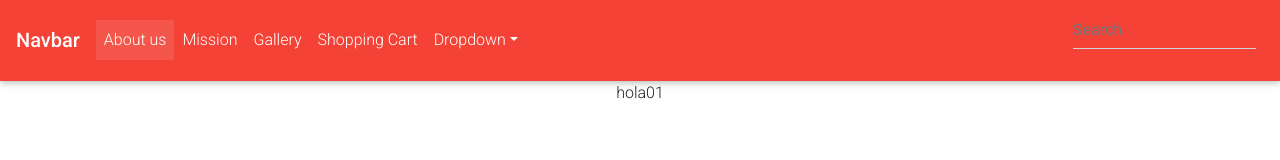
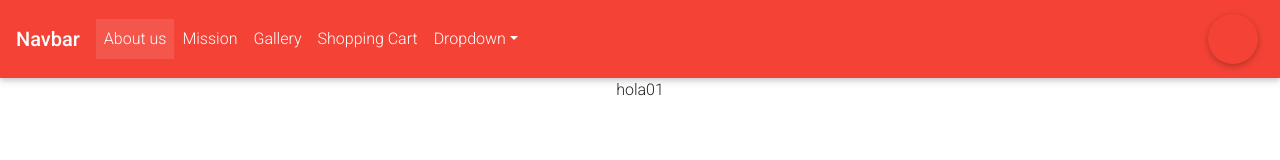
Before and after one commit to victorparamo/Final-Project-, a React (Create React App) app: page /workSpace/aboutUs in a window 1280 px wide. Shown: the top 160 px of the page. Built offline with nearby package versions, Linux system fonts and the light colour scheme.

Commit message:
Se agrega boton de Google

```diff
--- a/package.json
+++ b/package.json
@@ -8,7 +8,6 @@
     "font-awesome": "^4.7.0",
     "mdbreact": "^4.8.2",
     "react": "^16.6.0",
-    "react-bootstrap": "^0.32.4",
     "react-dom": "^16.6.0",
     "react-fontawesome": "^1.6.1",
     "react-google-login": "^3.2.1",
--- a/src/components/Login/Login.js
+++ b/src/components/Login/Login.js
@@ -7,7 +7,7 @@ import { GoogleLogin } from 'react-google-login';
 import { GoogleClientID } from '../../keys/Google_Keys';
 import loginActions from '../../redux/actions/Login_Actions';
 import { NavLink } from 'react-router-dom';
-import { Button } from 'react-bootstrap';
+import { Button } from 'mdbreact';;
 
 const Login = (props) =>{
     const { loginAuthorized, loginFailed } = props;
@@ -27,7 +27,7 @@ const Login = (props) =>{
                 />
                 <a>Login with google</a>
             </GoogleLogin>
-            <Button className="white my-3" bsSize="large"><NavLink className="text-dark" to="/workSpace">Go to page without Login... </NavLink></Button>
+            <Button color="cyan" outline><NavLink className="text-white" to="/workSpace">Go to page without Login... </NavLink></Button>
          </div>
     );
 };
--- /dev/null
+++ b/src/components/NavBar/NavBar.css
@@ -0,0 +1,13 @@
+.btn-circle {
+    width: 50px;
+    height: 50px;
+    text-align: center;
+    padding: 0px !important;
+    font-size: 12px;
+    line-height: 1.428571429;
+    border-radius: 50% !important;
+}
+
+#popover-positioned-bottom{
+    opacity: 1 !important;
+}
--- a/src/components/NavBar/NavBar.js
+++ b/src/components/NavBar/NavBar.js
@@ -1,7 +1,12 @@
 import React from 'react';
 import { connect } from 'react-redux';
 import { bindActionCreators } from 'redux';
-import { Navbar, NavbarBrand, NavbarNav, NavbarToggler, Collapse, NavItem, NavLink, Dropdown, DropdownToggle, DropdownMenu, DropdownItem } from 'mdbreact';
+import './NavBar.css'
+import { Navbar, NavbarBrand, NavbarNav, NavbarToggler,
+         NavItem, NavLink,
+         Collapse,
+         Dropdown, DropdownToggle, DropdownMenu, DropdownItem
+} from 'mdbreact';
 
 class NavBar extends React.Component {
     constructor(props) {
@@ -17,25 +22,33 @@ class NavBar extends React.Component {
             collapse: !this.state.collapse,
         });
     }
+
     render() {
+        const { isWideEnough,
+                collapse,
+        } = this.state;
+
+        const { item, LoginStatus } = this.props;
+
+        console.log("------>", LoginStatus);
         return (
             <Navbar color="red" dark expand="md" sticky="top">
                 <NavbarBrand href="/">
                     <strong>Navbar</strong>
                 </NavbarBrand>
-                { !this.state.isWideEnough && <NavbarToggler onClick = {() => this.onClick() } />}
-                <Collapse isOpen = { this.state.collapse } navbar>
+                { !isWideEnough && <NavbarToggler onClick = {() => this.onClick() } />}
+                <Collapse isOpen = { collapse } navbar>
                     <NavbarNav left>
-                        <NavItem active>
+                        <NavItem className={item === "aboutUs" ? "active" : ""}>
                             <NavLink to="aboutUs">About us</NavLink>
                         </NavItem>
-                        <NavItem>
+                        <NavItem className={item === "mission" ? "active" : ""}>
                             <NavLink to="mission">Mission</NavLink>
                         </NavItem>
-                        <NavItem>
+                        <NavItem className={item === "gallery" ? "active" : ""}>
                             <NavLink to="gallery">Gallery</NavLink>
                         </NavItem>
-                        <NavItem>
+                        <NavItem className={item === "shoppingCart" ? "active" : ""}>
                             <NavLink to="shoppingCart">Shopping Cart</NavLink>
                         </NavItem>
                         <NavItem>
@@ -52,9 +65,7 @@ class NavBar extends React.Component {
                     </NavbarNav>
                     <NavbarNav right>
                         <NavItem>
-                        <form className="form-inline md-form mt-0">
-                            <input className="form-control mr-sm-2 mb-0 text-white" type="text" placeholder="Search" aria-label="Search"/>
-                        </form>
+                         <button className="btn btn-circle"></button>
                         </NavItem>
                     </NavbarNav>
                 </Collapse>
@@ -63,11 +74,11 @@ class NavBar extends React.Component {
     }
 };
 
-// function mapStateToProps (state) {
-//     // const { gifts, } = state;
+function mapStateToProps (state) {
+    const { LoginStatus, } = state.login;
 
-//     // return { gifts, };
-// };
+    return { LoginStatus, };
+};
 
 // function mapDispatchToProps (dispatch) {
 //     const { loginAuthorized, loginFailed } = loginActions.creators;
@@ -75,4 +86,4 @@ class NavBar extends React.Component {
 //     return bindActionCreators({ loginAuthorized, loginFailed, }, dispatch);
 // };
 
-export default connect(null, null)(NavBar);
+export default connect(mapStateToProps, null)(NavBar);
--- a/src/components/WorkSpace/WorkSpace.js
+++ b/src/components/WorkSpace/WorkSpace.js
@@ -4,11 +4,13 @@ import { bindActionCreators } from 'redux';
 import NavBar from '../NavBar';
 import { Route, Redirect, Switch, } from 'react-router-dom';
 
-const WorkSpace = ({ match }) => {
+const WorkSpace = ({ match, ...props }) => {
+    let { pathname } = props.location;
+    pathname = pathname.replace("/workSpace/", "");
 
     return (
         <div>
-            <NavBar />
+            <NavBar item={pathname}/>
             <Switch>
                 <Route path={`${match.path}/aboutUs`} component={()=>{return (<p>hola01</p>)}} />
                 <Route path={`${match.path}/mission`} component={()=>{return (<p>hola02</p>)}} />
```
